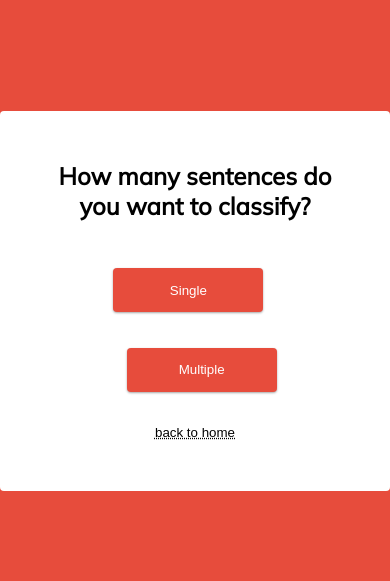
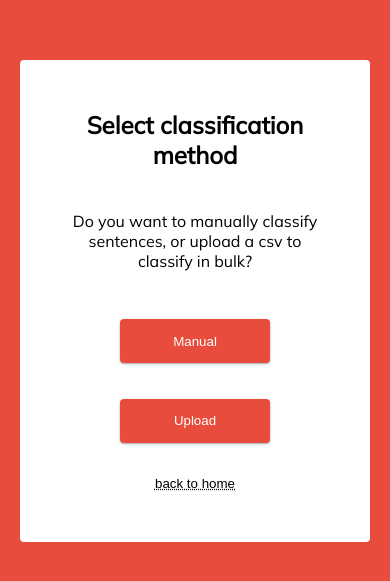
Before and after one commit to jskidev/textclassifier, a React (Create React App) app in the folder client/: page /new in a window 390 px wide. Shown: the part 121-702 px from the top of the page. Built offline with nearby package versions, Linux system fonts and the light colour scheme.

Commit message:
minor ui fixes

```diff
--- a/client/src/App.css
+++ b/client/src/App.css
@@ -58,6 +58,7 @@ canvas {
   padding: 50px;
   border-radius: 4px;
   text-align: center;
+  margin: 20px;
 }
 
 .buttonLeft {
@@ -83,7 +84,24 @@ h2 {
   padding-bottom: 20px;
 }
 
+h4 {
+  font-weight: 400;
+}
+
 p {
   margin: 0;
   padding-top: 20px;
 }
+
+/* MEDIA QUERIES */
+
+@media only screen and (max-width: 466px) {
+  .buttonLeft {
+    margin-right: 1em;
+    margin-left: 1em;
+  }
+  .buttonRight {
+    margin-left: 1em;
+    margin-right: 1em;
+  }
+}
--- a/client/src/pages/New.js
+++ b/client/src/pages/New.js
@@ -17,9 +17,10 @@ function New() {
     return (
         <div className="startContainer">
             <div className="startContent">
-                <h2 className="pb20">How many sentences do you want to classify?</h2>
-                <button className="primaryButton buttonLeft" onClick={handleSingleClick}>Single</button>
-                <button className="primaryButton buttonRight" onClick={handleMultipleClick}>Multiple</button>
+                <h2>Select classification method</h2>
+                <h4 className="pb20">Do you want to manually classify sentences, or upload a csv to classify in bulk?</h4>
+                <button className="primaryButton buttonLeft" onClick={handleSingleClick}>Manual</button>
+                <button className="primaryButton buttonRight" onClick={handleMultipleClick}>Upload</button>
                 <p className="pb20">
                     <button className="linkButton" onClick={handleHomeClick}>back to home</button>
                 </p>
```
Also changed, not shown: 11 other files (tests, documents, lock files or other folders).
